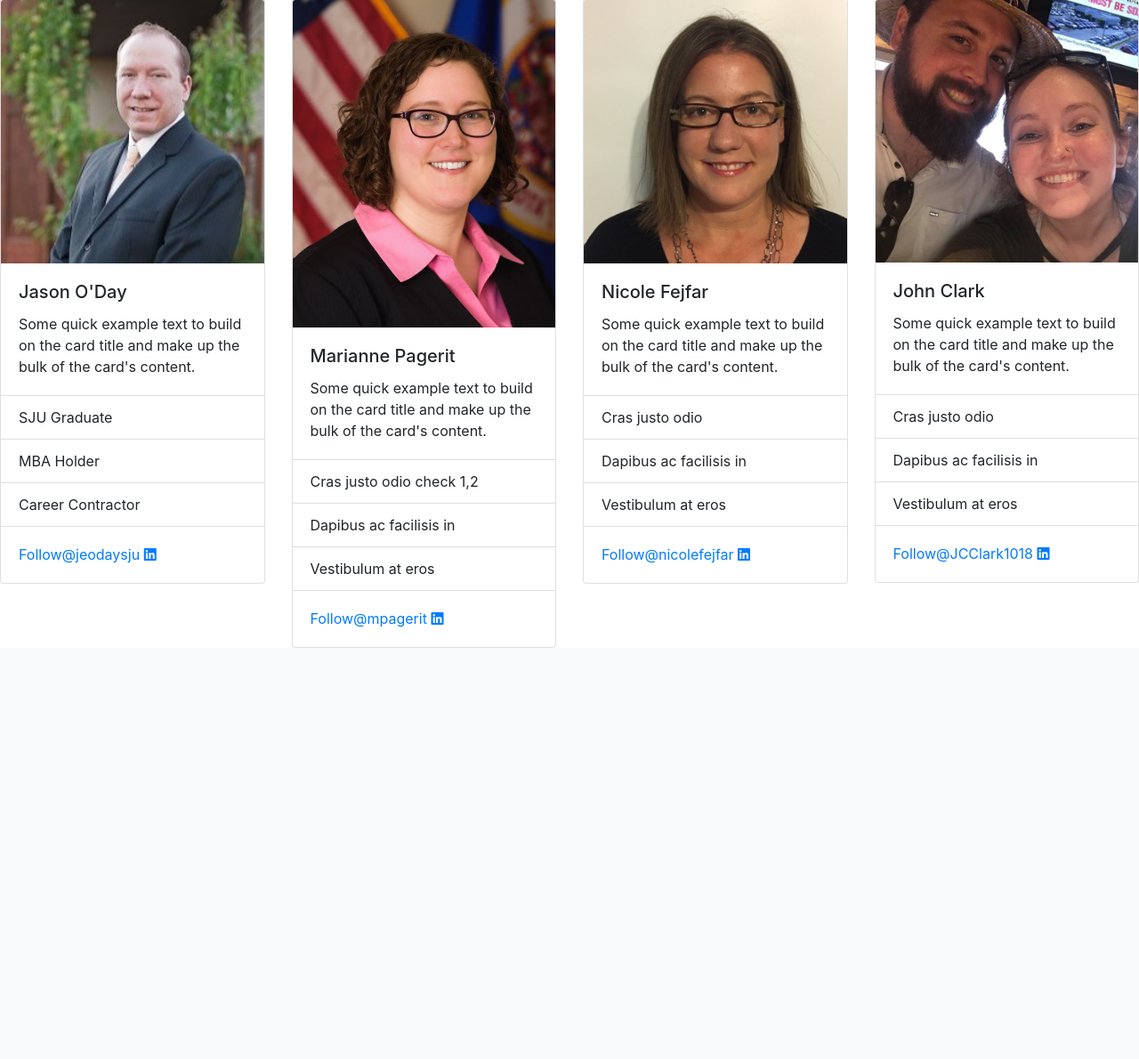
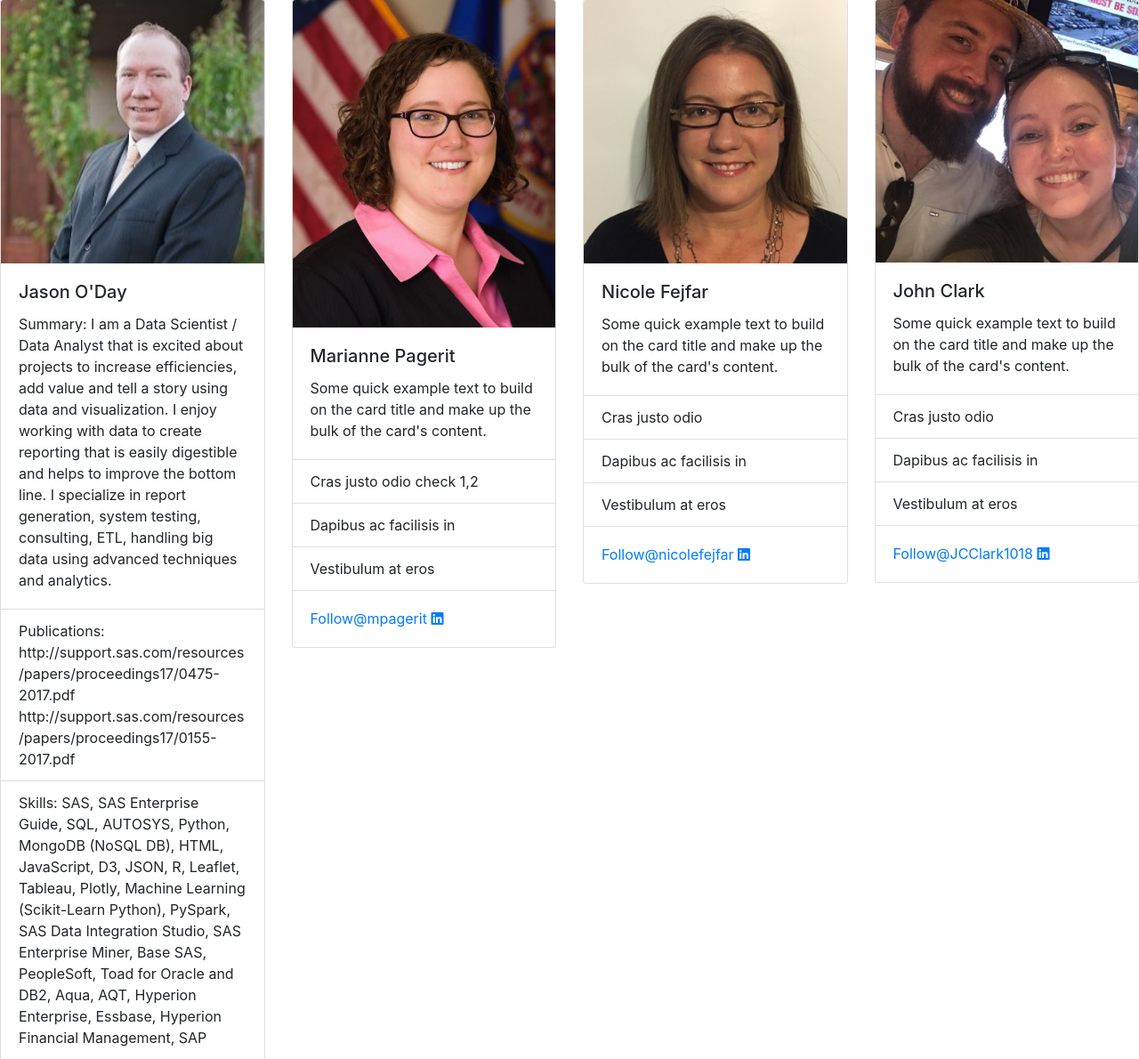
Before and after one commit to nicolefejfar/Team-Awesome-Final-Project, a Flask app: page /about in a window 1280 px wide. Shown: the part 457-1647 px from the top of the page at 89% size. Before the commit the page ends 1185 px from the top, so only its background shows below. Run offline with Flask 2, Linux system fonts and the light colour scheme; some libraries are stand-ins or nearby versions.

Commit message:
Adding Jason's Bio.. Test

```diff
--- a/templates/about.html
+++ b/templates/about.html
@@ -68,12 +68,15 @@
                 <img class="card-img-top" src="{{url_for('static',filename='theme_pics/jasons_bio_pic.jpg')}}" alt="Card image cap">
                 <div class="card-body">
                     <h5 class="card-title">Jason O'Day</h5>
-                  <p class="card-text">Some quick example text to build on the card title and make up the bulk of the card's content.</p>
+                  <p class="card-text">Summary: I am a Data Scientist / Data Analyst that is excited about projects to increase efficiencies, add value and tell a story using data and visualization. I enjoy working with data to create reporting that is easily digestible and helps to improve the bottom line. I specialize in report generation, system testing, consulting, ETL, handling big data using advanced techniques and analytics.</p>
                 </div>
                 <ul class="list-group list-group-flush">
-                  <li class="list-group-item">SJU Graduate</li>
-                  <li class="list-group-item">MBA Holder</li>
-                  <li class="list-group-item">Career Contractor</li>
+                  <li class="list-group-item">Publications:
+                    http://support.sas.com/resources/papers/proceedings17/0475-2017.pdf
+                    http://support.sas.com/resources/papers/proceedings17/0155-2017.pdf</li>
+                  <li class="list-group-item">Skills: SAS, SAS Enterprise Guide, SQL, AUTOSYS, Python, MongoDB (NoSQL DB), HTML, JavaScript, D3,
+                    JSON, R, Leaflet, Tableau, Plotly, Machine Learning (Scikit-Learn Python), PySpark, SAS Data Integration Studio, SAS Enterprise Miner, Base SAS, PeopleSoft, Toad for Oracle and DB2, Aqua, AQT, Hyperion Enterprise, Essbase, Hyperion Financial Management, SAP</li>
+                  <li class="list-group-item">Drinking Enthusiast</li>
                 </ul>
                 <div class="card-body">
                    <!-- Place this tag where you want the button to render. -->
```
